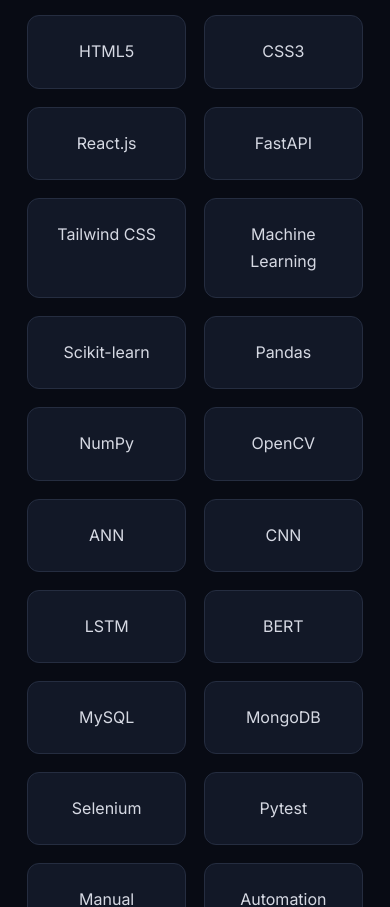
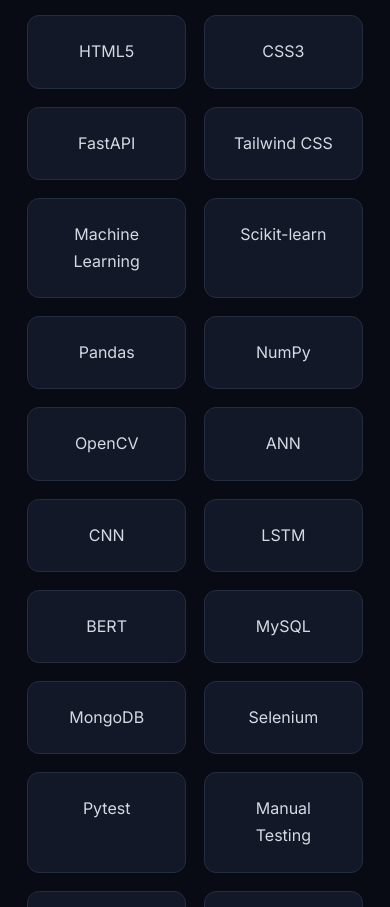
Before and after one commit to saadullah684/SpireX_Internship_Task, a plain HTML site: page index.html in a window 390 px wide. Shown: the part 1815-2722 px from the top of the page. Drawn offline with Linux system fonts and the light colour scheme.

Commit message:
build responsive personal portfolio

```diff
--- a/index.html
+++ b/index.html
@@ -97,7 +97,6 @@
         <div class="skill-card">JavaScript</div>
         <div class="skill-card">HTML5</div>
         <div class="skill-card">CSS3</div>
-        <div class="skill-card">React.js</div>
         <div class="skill-card">FastAPI</div>
         <div class="skill-card">Tailwind CSS</div>
 
```
Also changed, not shown: style.css (line endings or trailing spaces).
